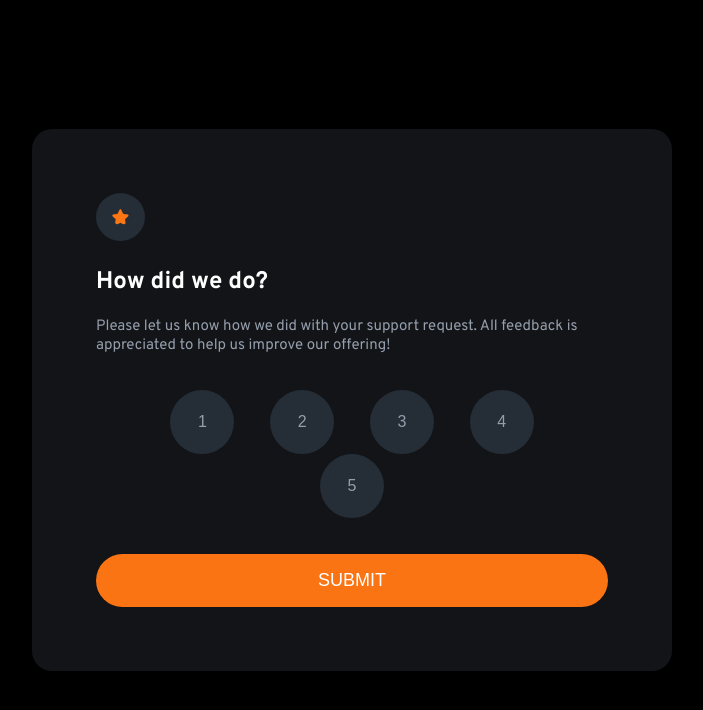
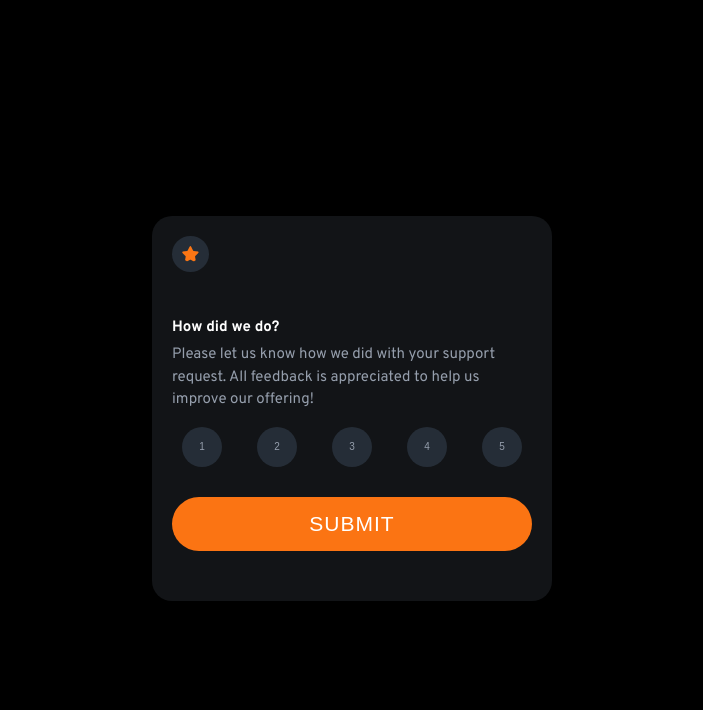
Before and after one commit to emmanuelkech/interactive-rating-component, a website: page index.html in a window 1280 px wide. Shown: the whole page, without its empty margins (288-991 px from the left). Drawn offline with Linux system fonts and the light colour scheme.

Commit message:
major fix

```diff
--- a/index.html
+++ b/index.html
@@ -10,40 +10,49 @@
 
   <title>Frontend Mentor | Interactive rating component</title>
 
-  <!-- Feel free to remove these styles or customise in your own stylesheet 👍 -->
-  <!-- <style>
-    .attribution { font-size: 11px; text-align: center; }
-    .attribution a { color: hsl(228, 45%, 44%); }
-  </style> -->
-
 </head>
 <body>
+  <section class="container">
     <!-- Rating state start -->
+    <div class="rating-card">
       <div class="card">
-    <img id="star" alt="" src="./images/icon-star.svg"/>
+        <img id="star" src="./images/icon-star.svg" alt=""/>
 
-    <h2>How did we do?</h2>
+        <h1>How did we do?</h1>
 
         <p>Please let us know how we did with your support request. All feedback is appreciated
           to help us improve our offering!</p>
 
         <div class="ratings">
-      <button class="rank">1</button>
-      <button class="rank">2</button>
-      <button class="rank">3</button>
-      <button class="rank">4</button>
-      <button class="rank">5</button>
+          <button class="rank" value="1">1</button>
+          <button class="rank" value="2">2</button>
+          <button class="rank" value="3">3</button>
+          <button class="rank" value="4">4</button>
+          <button class="rank" value="5">5</button>
         </div>
 
-    <button id="btn">Submit</button>
+        <button class="submit-btn">Submit</button>
+      </div>
     </div>
 
     <!-- Rating state end -->
 
-  <!-- <div class="attribution">
-    Challenge by <a href="https://www.frontendmentor.io?ref=challenge" target="_blank">Frontend Mentor</a>.
-    Coded by <a href="#">Your Name Here</a>.
-  </div> -->
+    <!-- Thank you state start -->
+    <div class="card thankyou-card">
+      <img src="./images/illustration-thank-you.svg" alt=""/>
+
+      <div>
+        <span class="rating-text">You selected <span class="user-rating">4</span> out of 5</span>
+      </div>
+
+      <h1>Thank you!</h1>
+
+      <p>We appreciate you taking the time to give a rating. If you ever need more support,
+          don’t hesitate to get in touch!</p>
+    </div>
+    <!-- Thank you state end -->
+  </section>
+
   <script type="text/javascript" src="script.js"></script>
 </body>
 </html>
--- a/script.js
+++ b/script.js
@@ -1,4 +1,19 @@
-var button = document.getElementById('btn');
+const ranks = document.querySelectorAll('.rank');
+const submitBtn = document.querySelector('.submit-btn')
+const ratingCard = document.querySelector('.rating-card')
+const userRating = document.querySelector('.user-rating')
 
-const navigate = () => location.href = "./thankyou.html";
-button.addEventListener("click", navigate)
+let value = undefined;
+
+ranks.forEach(btn => {
+    btn.addEventListener('click', () => {
+        value = btn.value;
+    })
+})
+
+submitBtn.addEventListener('click', () => {
+    if (value !== undefined) {
+        ratingCard.classList.add('hide')
+    }
+    userRating.textContent = value;
+})
--- a/styles.css
+++ b/styles.css
@@ -1,19 +1,44 @@
+* {
+    box-sizing: border-box;
+}
+
+@media screen and (max-width:400px){
+    #star {
+        width: 42px;
+        height: 42px;
+    }
+}
+
+html{
+    font-size: 62.5%;
+}
+
 body {
     background-color: hsl(0, 0%, 0%);
     font-family: 'Overpass', sans-serif;
-    display: flex;
-    align-items: center;
-    justify-content: center;
   }
 
-.card {
+.container{
+    max-width: 440px;
+    display: flex;
+    justify-content: center;
+    align-items: center;
+    margin: 0 auto;
+    height: 100vh;
+    padding: 1rem;
+    position: relative;
+}
+
+.rating-card{
+    position: absolute;
+}
+
+.card{
+    border-radius: 20px;
+    padding: 2rem;
+    margin: 2rem;
     background-color: hsl(216, 12%, 8%);
-    padding: 5%;
-    border-radius: 20px;
-    position: absolute;
-    top: 50%;
-    left: 50%;
-    transform: translate(-50%, -50%);
+    line-height: 1.5;
 }
 
 #star {
@@ -24,18 +49,22 @@ body {
     text-align: center;
 }
 
-.card h2 {
+h1 {
     color: hsl(0, 0%, 100%);
+    margin-bottom: 0.5rem;
+    margin-top: 4rem;
 }
 
-.card p {
+p {
     color: hsl(217, 12%, 63%);
     font-size: 15px;
+    margin-top: 0.5rem;
 }
 
 .ratings {
-    text-align: center;
-    padding: 20px;
+    width: 100%;
+    display: flex;
+    justify-content: space-between;
 }
 
 .rank {
@@ -51,6 +80,7 @@ font-size: 15px;
     padding: 1rem;
     margin-right: 1rem;
     margin-left: 1rem;
+    transition: all 0.15s;
 }
 
 .rank:hover {
@@ -63,43 +93,46 @@ font-size: 15px;
     color: hsl(0, 0%, 100%);
 }
 
-#btn {
+.submit-btn {
     color: hsl(0, 0%, 100%);
-text-transform: uppercase;
     background-color: hsl(25, 97%, 53%);
     width: 100%;
     border-radius: 50px;
     border: none;
-font-size: large;
-padding: 1rem 2rem;
-margin-top: 1rem;
+    padding: 1.5rem 4vw;
+    margin: 3rem 0;
+    text-transform: uppercase;
+    text-align: center;
+    font-weight: 400;
+    font-size: 2.1rem;
+    letter-spacing: 1px;
+    cursor: pointer;
+    transition: all 0.2s;
 }
 
-#btn:hover {
+.submit-btn:focus {
     background-color: hsl(0, 0%, 100%);
     color: hsl(25, 97%, 53%);
 }
 
-.card2 {
-    background-color: hsl(216, 12%, 8%);
-    padding: 5%;
-    border-radius: 20px;
+.hide {
+    display: none;
+}
+
+.thankyou-card {
     text-align: center;
-    position: absolute;
-    top: 50%;
-    left: 50%;
-    transform: translate(-50%, -50%);
 }
-.card2 h2 {
-    color: hsl(0, 0%, 100%);
+
+.thankyou-card img{
+    margin: 2rem;
 }
-.thanks {
-    color: hsl(217, 12%, 63%);
-    font-size: 15px;
-    }
-.score {
+
+.rating-text {
     background-color: hsl(213, 19%, 18%);
+    padding: 0 1.5rem;
+    padding-top: 0.5rem;
+    padding-bottom: 0.3rem;
+    font-size: 1.5rem;
     color: hsl(25, 97%, 53%);
     border-radius: 50px;
-    padding: 0.5rem;
 }
```
Also changed, not shown: package.json (added, +20 -0 lines), thankyou.html (deleted, +0 -29 lines), README.md, images/screenshot.png (added), 1 other file. Lines whose indentation alone changed are shown as unchanged.
